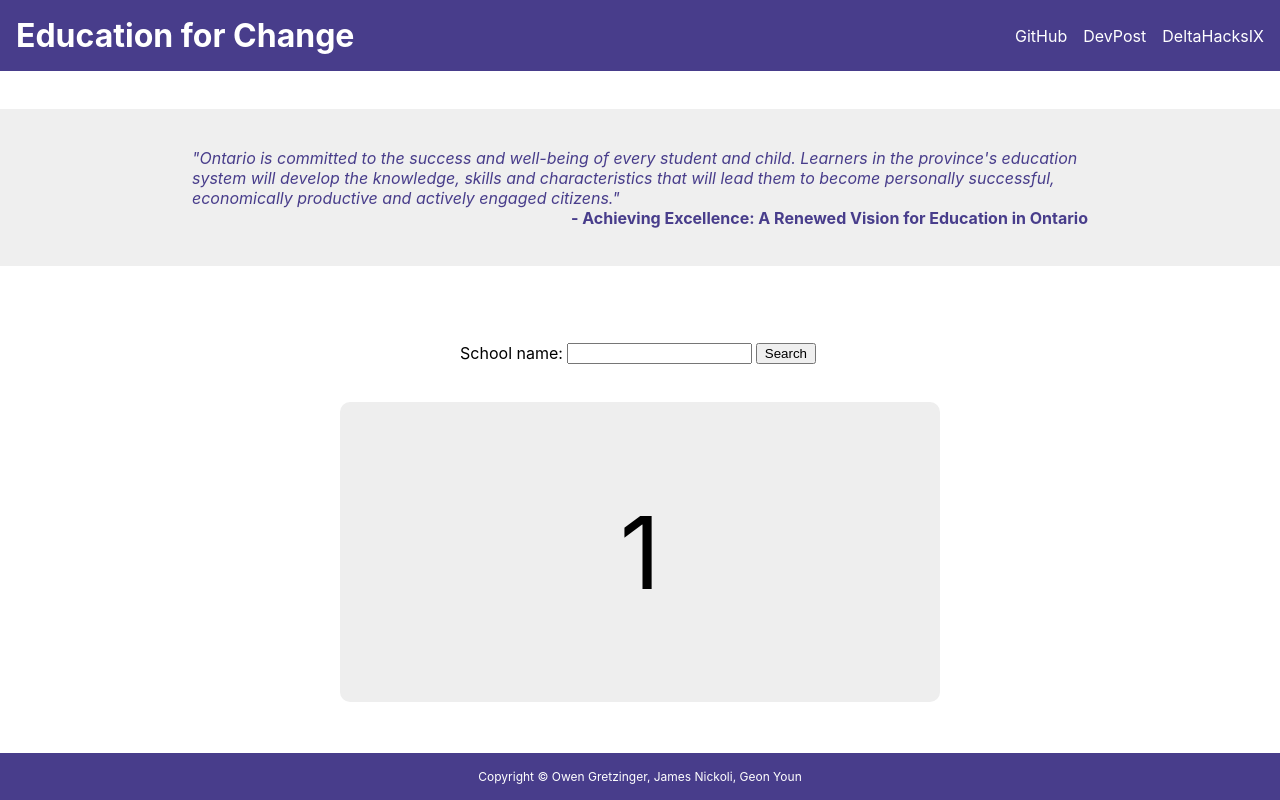
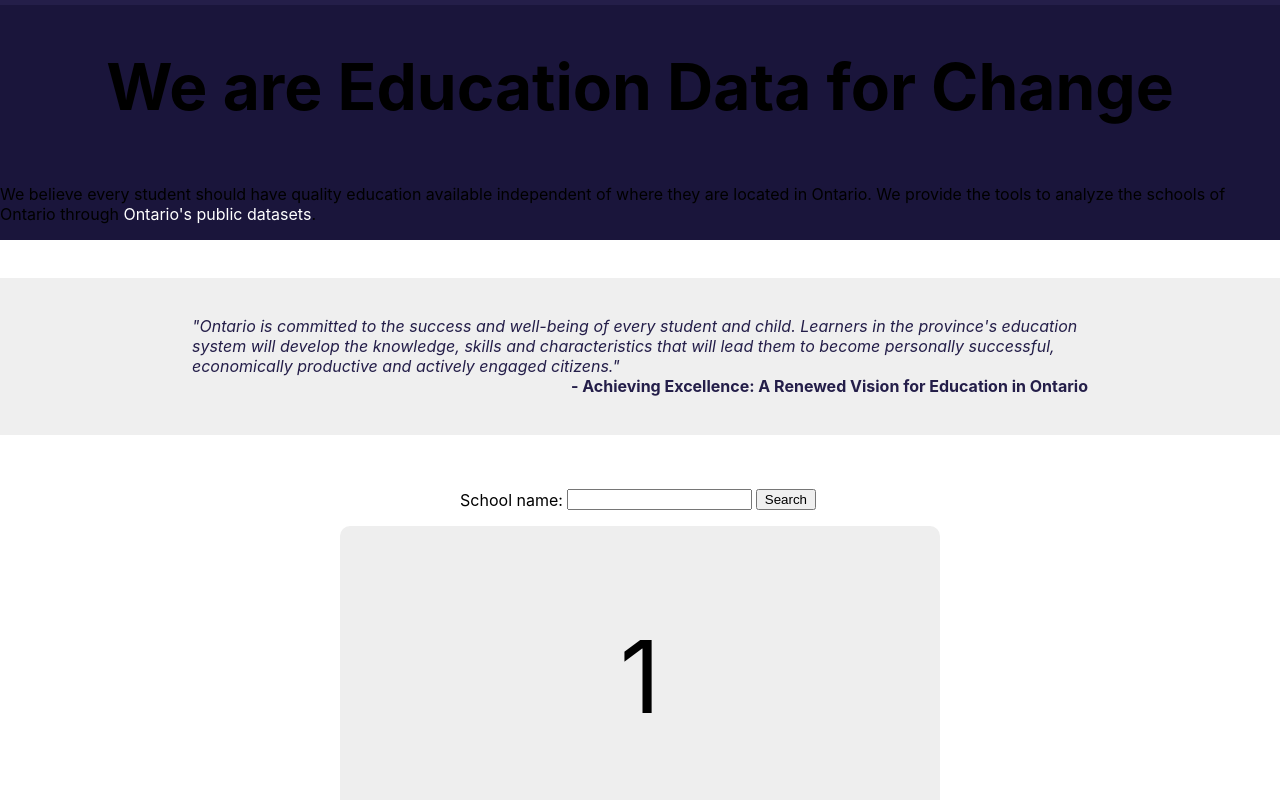
Before and after one commit to owengretzinger/education-data-for-change, a React (Create React App) app in the folder delta-hacks-front-end/: page / in a window 1280 px wide. Built offline with nearby package versions, Linux system fonts and the light colour scheme.

Commit message:
Change styles

```diff
--- a/delta-hacks-front-end/src/App.css
+++ b/delta-hacks-front-end/src/App.css
@@ -2,8 +2,9 @@ html,
 body {
 	height: 100%;
 	width: 100%;
-	padding: 0px;
-	margin: 0px;
+	/* padding: 0px; */
+	margin: auto;
+	overflow: scroll;
 }
 
 body {
@@ -15,10 +16,10 @@ body {
 	display: flex;
 	justify-content: space-between;
 	padding: 16px;
-	background: darkslateblue;
+	background: rgb(36, 30, 73);
 }
 
-h1 {
+.header h1 {
 	margin: 0px;
 	color: white;
 }
@@ -42,11 +43,12 @@ a {
 	display: flex;
 	justify-content: center;
 	align-items: center;
-	background: darkslateblue;
+	background: rgb(36, 30, 73);
 	color: white;
-	padding: 16px;
+	/* padding: 16px; */
 	margin-top: auto;
 	font-size: 12px;
+	height: 40px;
 }
 
 #root {
@@ -69,7 +71,7 @@ a {
 	justify-content: center;
 	align-items: center;
 	flex-wrap: wrap;
-	margin: 3% 0%;
+	margin: 1rem 0rem;
 }
 
 .school-name button {
@@ -77,14 +79,14 @@ a {
 }
 
 .quote .text {
-	color: darkslateblue;
+	color: rgb(36, 30, 73);
 	margin: 0px;
 	font-style: italic;
 }
 
 .quote .author,
 .quote a {
-	color: darkslateblue;
+	color: rgb(36, 30, 73);
 	margin: 0px;
 	font-weight: bold;
 	align-self: flex-end;
@@ -97,6 +99,23 @@ a {
 	padding: 3% 15%;
 	margin: 3% 0%;
 	background-color: #efefef;
+}
+
+/* Intro */
+
+.intro {
+	background-color: rgb(26, 21, 59);
+	width: 100%;
+	/* padding: 3rem; */
+	display: flex;
+	flex-direction: column;
+	justify-content: center;
+	align-items: center;
+}
+
+.intro h1 {
+	font-size: 4rem;
+	text-align: center;
 }
 
 /* Carousel */
@@ -149,10 +168,6 @@ a {
 	justify-content: center;
 	align-items: center;
 	font-size: 100px;
-}
-
-.slides>div:target {
-	/*   transform: scale(0.8); */
 }
 
 .author-info {
--- a/delta-hacks-front-end/src/App.js
+++ b/delta-hacks-front-end/src/App.js
@@ -14,6 +14,10 @@ function App() {
             <Header />
             <div className="middle">
                 {/* Introduction */}
+                <div className="intro">
+                    <h1>We are Education Data for Change</h1>
+                    <p>We believe every student should have quality education available independent of where they are located in Ontario. We provide the tools to analyze the schools of Ontario through <a href="https://data.ontario.ca/en/dataset">Ontario's public datasets</a>.</p>
+                </div>
                 <div className="quote">
                     <p className="text">"Ontario is committed to the success and well-being of every student and child.
                         Learners in the province's education system will develop the knowledge, skills
@@ -31,6 +35,7 @@ function App() {
                 </div>
 
                 {/* Map View */}
+
 
                 {/* School Stats */}
                 <div class="slider">
```
